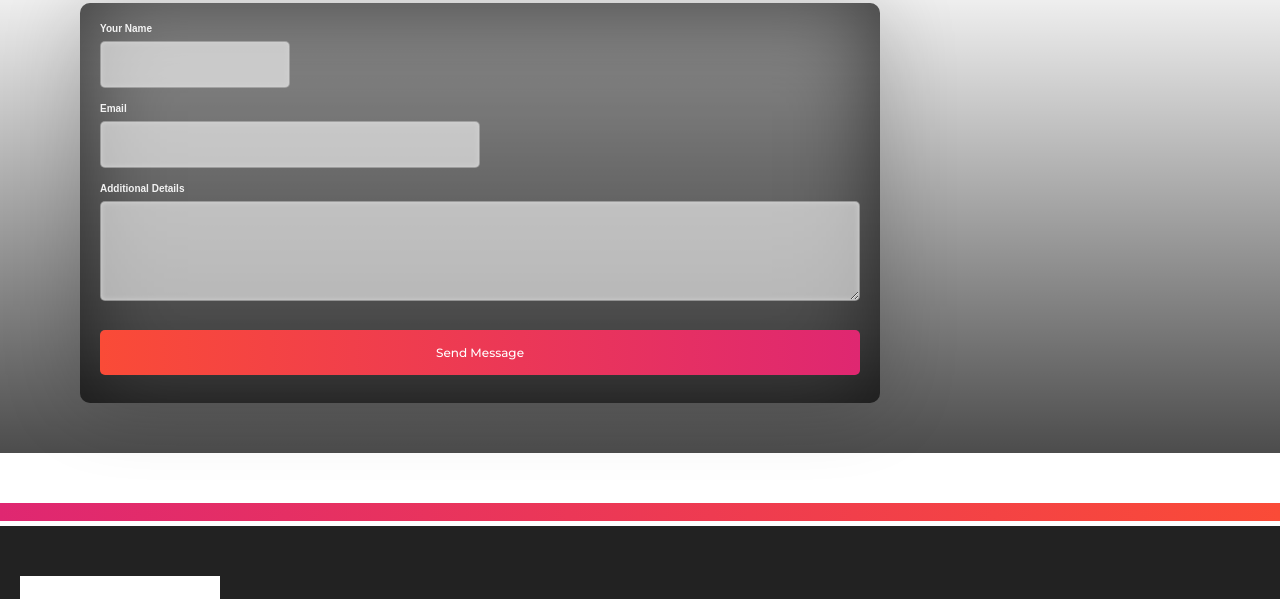
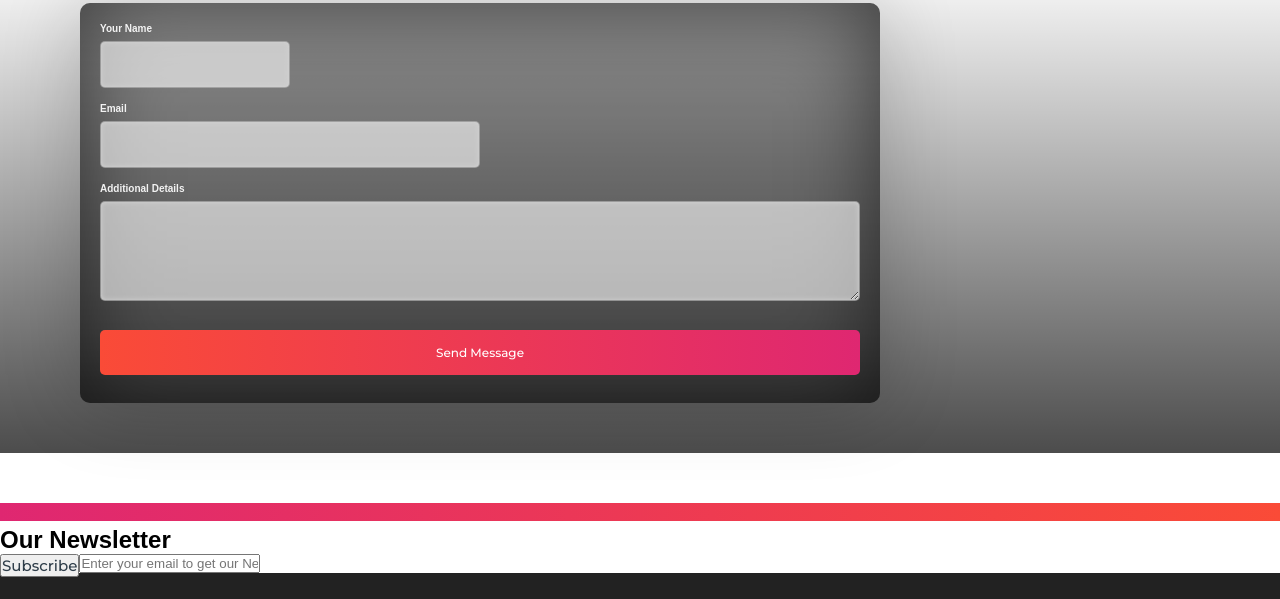
Before and after one commit to nitinsingh33/Educraft, a plain HTML site: page index.html in a window 1280 px wide. Shown: the part 5618-6217 px from the top of the page. Drawn offline with nearby package versions, Linux system fonts and the light colour scheme; files whose address does not match are found by name.

Commit message:
Add newsletter

```diff
--- a/index.html
+++ b/index.html
@@ -295,7 +295,15 @@ It is completely responsive website, to provide smooth experience.
 
 <!--Sliding Information-->
     <marquee style="background: linear-gradient(to left, #FA4B37, #DF2771); margin-top: 50px;" direction="left" onmouseover="this.stop()" onmouseout="this.start()" scrollamount="20"><div class="marquee">"Education is the passport to the future, for tomorrow belongs to those who prepare for it today." "Your attidude, not your aptitude, will determine your altitude." "If you think education is expensive, try ignorance." "The only person who is educated is the one who has learned how to learn and change."</div></marquee>
-
+<!--NEWSLETTER-->
+	  <div class="newsletter-container">
+        <h2>Our Newsletter</h2>
+        <form id="newsletter-form">
+            <input type="email" id="email" name="email" placeholder="Enter your email to get our News and updates." required>
+            <button type="submit">Subscribe</button>
+        </form>
+        <p id="response-message"></p>
+    </div>
 <!--FOOTER-->
 <footer>
     <div class="footer-container">
```
